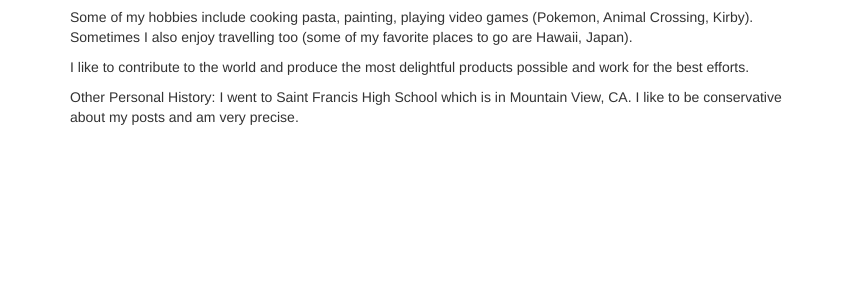
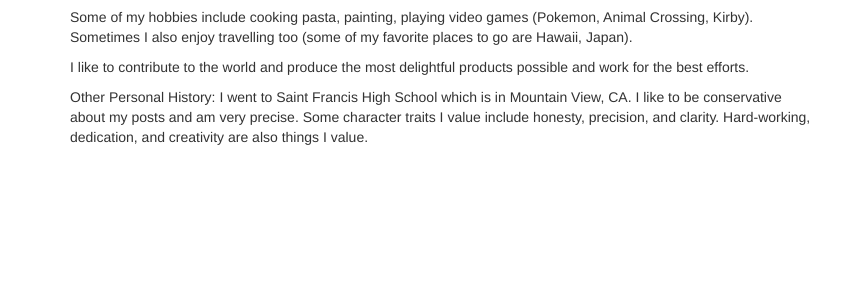
Before and after one commit to kristyelee/kristyelee.github.io, a plain HTML site: page about.html in a window 1280 px wide. Shown: the part 138-445 px from the top of the page, 0-845 px from the left. Drawn offline with nearby package versions, Linux system fonts and the light colour scheme.

Commit message:
Update about.html

```diff
--- a/about.html
+++ b/about.html
@@ -46,7 +46,7 @@
                     </p>
 			<p>
 				Other Personal History:
-				I went to Saint Francis High School which is in Mountain View, CA. I like to be conservative about my posts and am very precise.
+				I went to Saint Francis High School which is in Mountain View, CA. I like to be conservative about my posts and am very precise. Some character traits I value include honesty, precision, and clarity. Hard-working, dedication, and creativity are also things I value.
 			</p>
                     <br><br>
                 </div>
```
